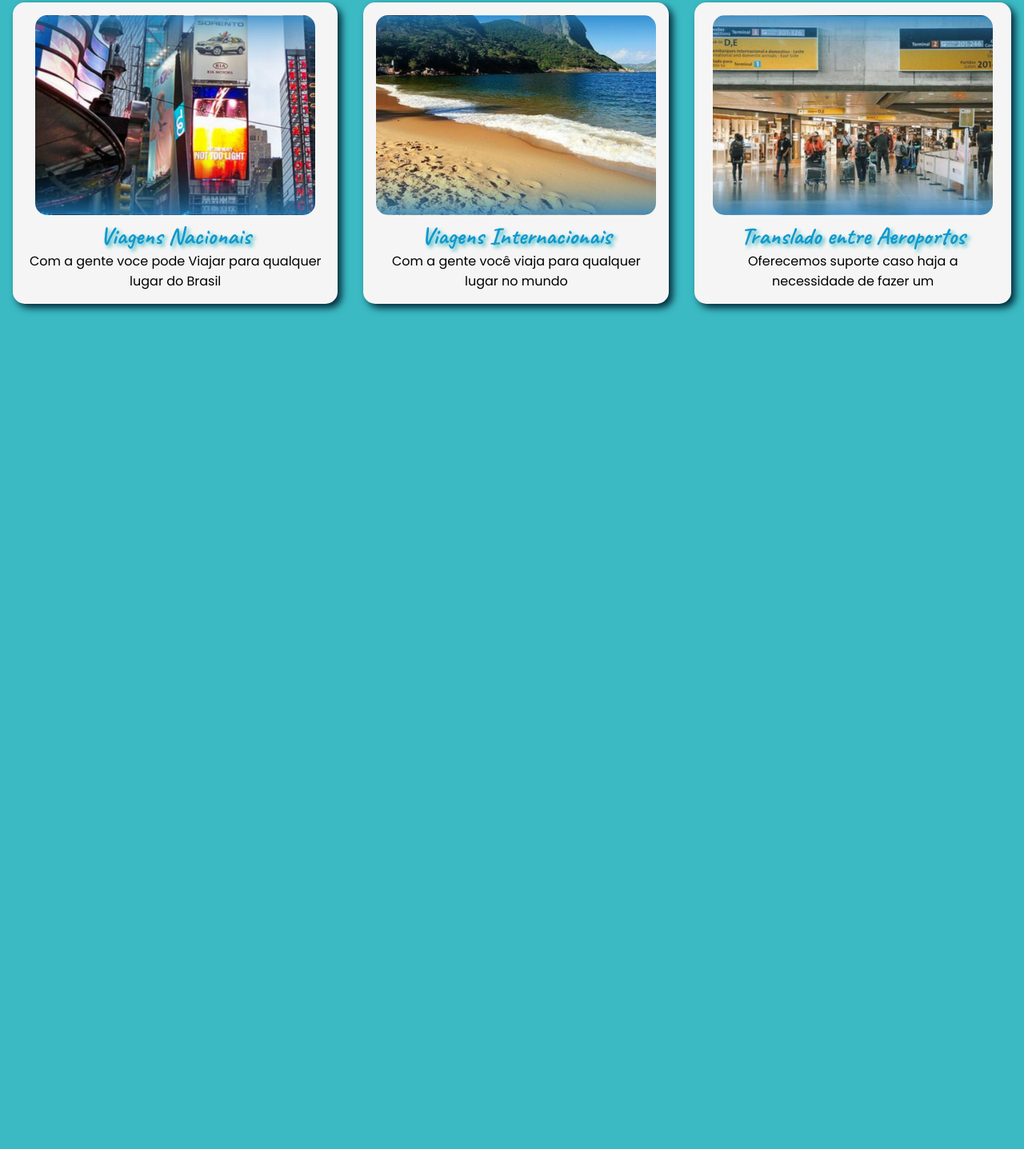
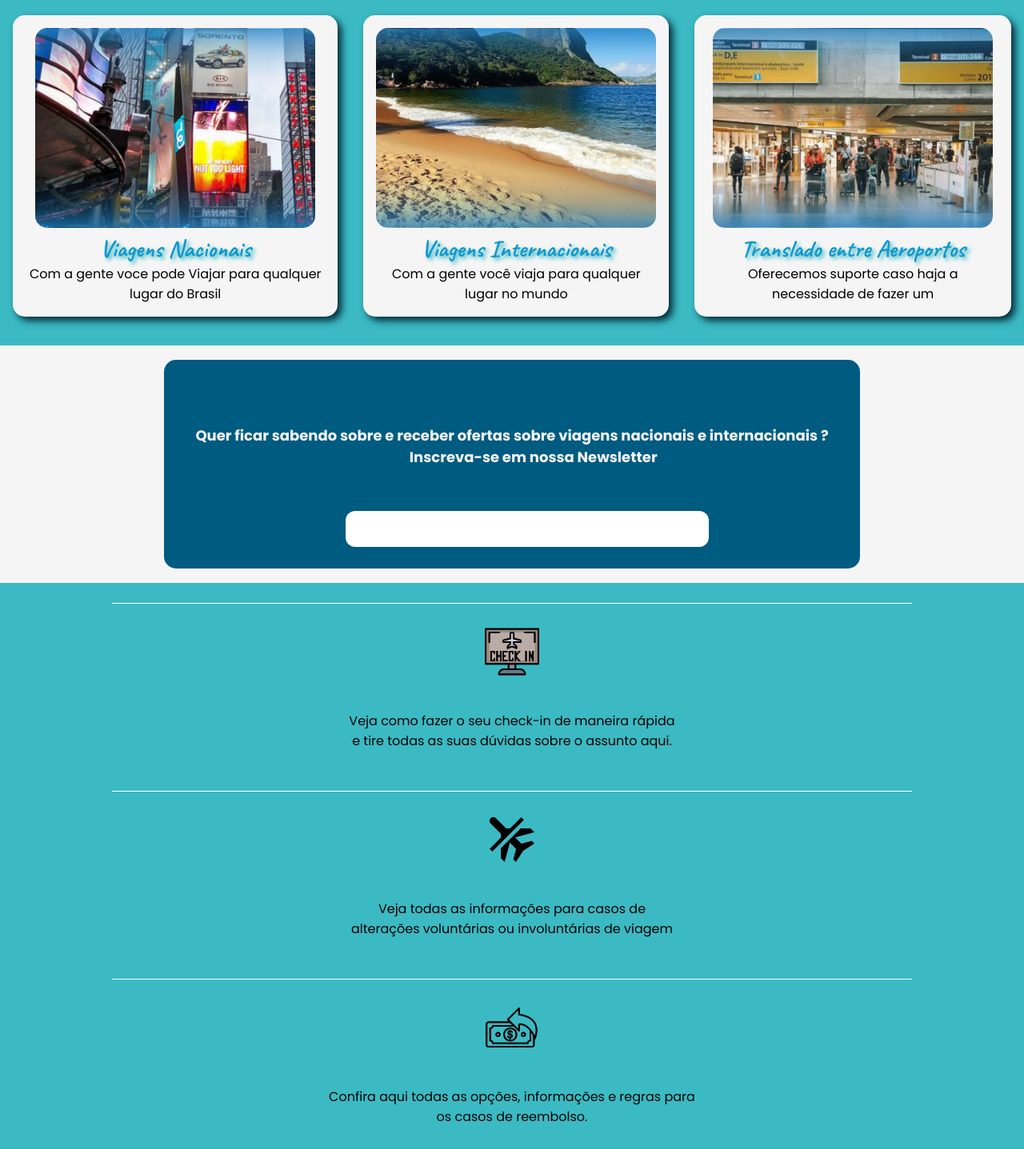
Before and after one commit to BrunoBarratella/Single-AirLine, a plain HTML site: page index.html in a window 1280 px wide. Shown: the part 305-1742 px from the top of the page at 80% size. Before the commit the page ends 800 px from the top, so only its background shows below. Drawn offline with Linux system fonts and the light colour scheme.

Commit message:
Projeto Finalizado

```diff
--- a/index.html
+++ b/index.html
@@ -1,5 +1,5 @@
 <!DOCTYPE html>
-<html lang="en">
+<html lang="pt_BR">
 
 <head>
   <meta charset="UTF-8">
@@ -24,6 +24,7 @@
   </header>
 
   <main>
+    <section>
       <div class="feat_container">
         <div class="card_container">
           <img src="./img/Nacional.png" alt="Foto de uma das praias do Rio de Janeiro" class="ft-img">
@@ -41,6 +42,43 @@
           <h3>Oferecemos suporte caso haja a necessidade de fazer um</h3>
         </div>
       </div>
+    </section>
+
+    <section>
+      <div class="sub_container">
+        <div class="sub_content">
+          <label for="Mail">
+            <h2>Quer ficar sabendo sobre e receber ofertas sobre viagens nacionais e internacionais ?
+              Inscreva-se em nossa Newsletter</h2>
+          </label>
+          <input type="email" name="Mail" class="input_mail">
+        </div>
+      </div>
+    </section>
+
+    <section>
+        <div class="content">
+          <ul>
+            <li>
+              <img src="./img/check-in.png" alt="" class="icon_content">
+              <h3>Veja como fazer o seu check-in de maneira rápida
+                e tire todas as suas dúvidas sobre o assunto aqui.
+              </h3>
+            </li>
+            <li>
+              <img src="./img/voo-cancelado.png" alt="" class="icon_content">
+              <h3>Veja todas as informações para casos de
+                alterações voluntárias ou involuntárias de viagem</h3>
+            </li>
+            <li>
+              <img src="./img/reembolso.png" alt="" class="icon_content">
+              <h3>Confira aqui todas as opções, informações e regras para
+                os casos de reembolso.
+              </h3>
+            </li>
+          </ul>
+        </div>
+    </section>
   </main>
 </body>
 
--- /dev/null
+++ b/styles/content.css
@@ -0,0 +1,17 @@
+.icon_content{
+    width: 70px;
+    margin-bottom: 2em;
+}
+.content{
+    display: flex;
+    justify-content: center;
+    white-space:pre-line ;
+    cursor: pointer;
+}
+
+.content li{
+    border-top: 1px solid white;
+    width: 1000px;
+    text-align: center;
+    list-style: none;
+}
--- a/styles/features.css
+++ b/styles/features.css
@@ -3,6 +3,7 @@
     justify-content: space-evenly;
     align-items: center;
     text-align: center;
+    margin-top: 1em;
 }
 
 .card_container{
--- a/styles/style.css
+++ b/styles/style.css
@@ -1,11 +1,13 @@
 @import url('https://fonts.googleapis.com/css2?family=Caveat:wght@400;700&family=Poppins:wght@100;300;400;700&display=swap');
 @import url(./navbar.css);
 @import url(./features.css);
-
+@import url(./sub.css);
+@import url(./content.css);
 :root{
     --cor1: #3bbac3;
     --cor2: #1298cd;
     --azulEscuro: #022938;
+    --azulMedio:#005b80;
     --whitesmoke: #f5f5f5;
     --fontePoppins: 'Poppins', sans-serif;
     --fonteCaveat: 'Caveat', cursive;
@@ -29,3 +31,15 @@ body{
     margin-top: 0.5em;
     width: 100%;
 }
+
+::-webkit-scrollbar-track {
+    background-color: var(--cor1);
+}
+::-webkit-scrollbar {
+    width: 8px;
+    background: var(--cor1);
+}
+::-webkit-scrollbar-thumb {
+    background: var(--azulEscuro);
+    border-radius: 15px;
+}
--- /dev/null
+++ b/styles/sub.css
@@ -0,0 +1,24 @@
+.sub_container{
+    background-color: var(--whitesmoke);
+    margin-top: 2em;
+    padding: 1em;
+    text-align: center;
+    display: flex;
+    justify-content: center;
+    color: var(--whitesmoke);
+    font-size: 18px;
+    font-weight: 700;
+}
+
+.sub_content{
+    background-color: var(--azulMedio);
+    width: 70%;
+    white-space:pre;
+    border-radius: 15px;
+}
+
+.input_mail{
+    width: 50%;
+    padding: 0.5em;
+    border-radius: 12px;
+}
```
Also changed, not shown: img/check-in.png (added), img/reembolso.png (added), img/voo-cancelado.png (added). Lines whose indentation alone changed are shown as unchanged.
